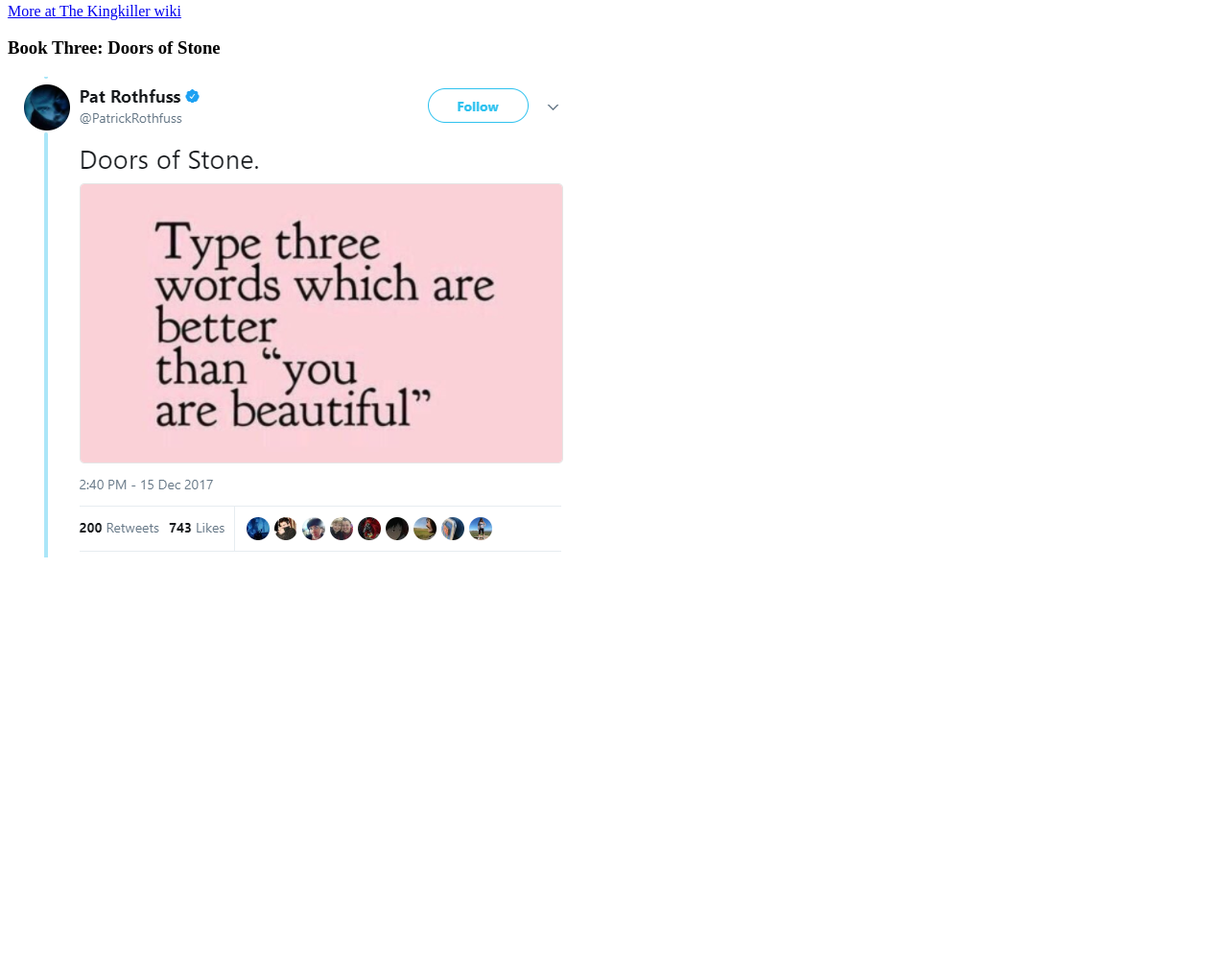
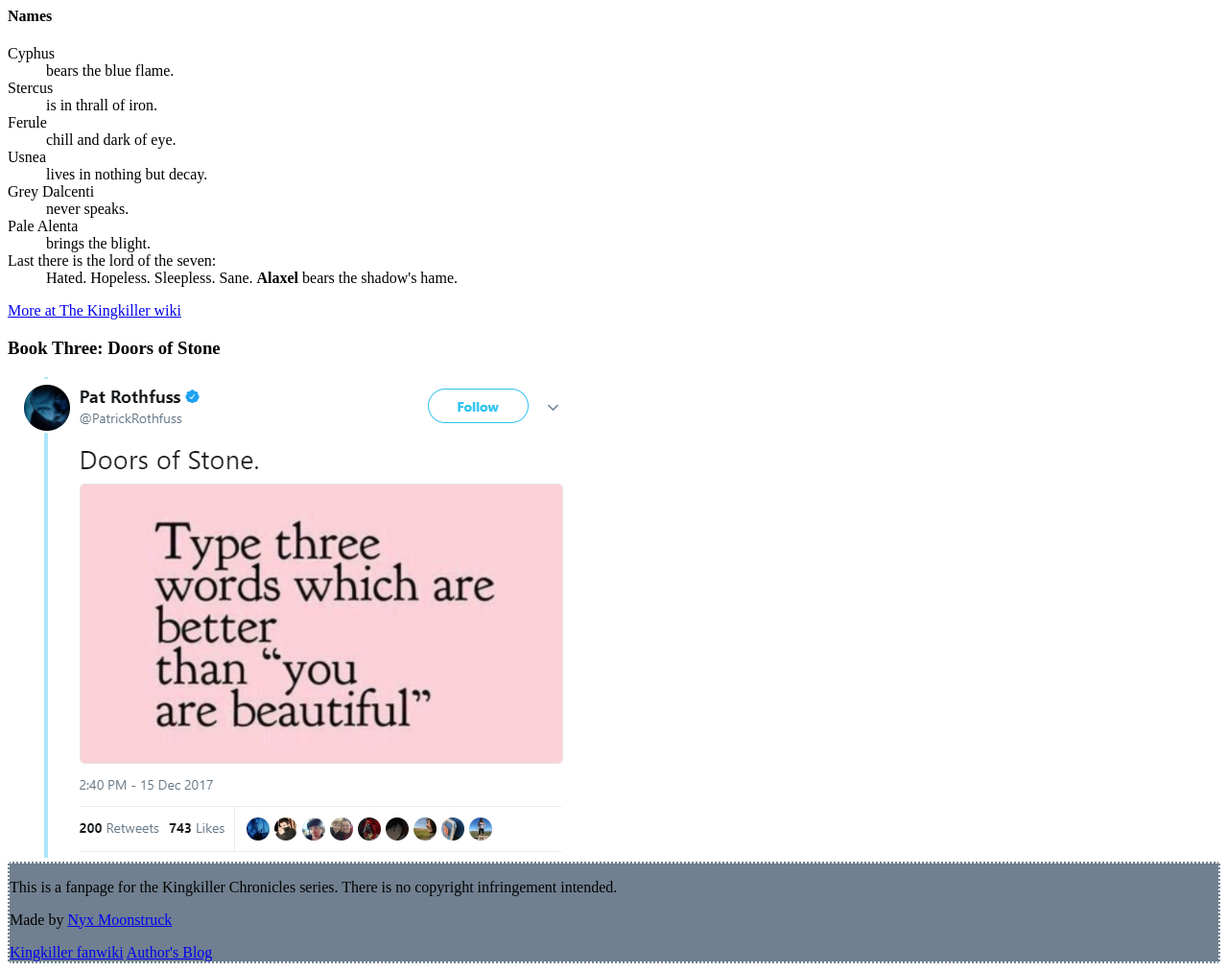
Before and after one commit to NyxMoonstruck/Ej-1, a plain HTML site: page extras.html in a window 1280 px wide. Shown: the part 2231-3243 px from the top of the page at 96% size. Before the commit the page ends 2824 px from the top, so only its background shows below. Drawn offline with Linux system fonts and the light colour scheme.

Commit message:
corrections

```diff
--- a/extras.html
+++ b/extras.html
@@ -52,6 +52,27 @@
 
 			To most of the Four Corners of Civilization, the Chandrian are a myth, more so than perhaps any other beings or creatures of legend. Nevertheless, speaking the name of any member of the Chandrian is strictly taboo, as there is a (perhaps not unfounded) superstition that speaking their name will cause them to appear.</blockquote>
 
+				<h4>Names</h4>
+			<dl>
+				<dt>Cyphus </dt>
+				<dd>bears the blue flame.</dd>
+				<dt>Stercus</dt>
+				<dd>is in thrall of iron.</dd>
+				<dt>Ferule</dt>
+				<dd>chill and dark of eye.</dd>
+				<dt>Usnea</dt>
+				<dd>lives in nothing but decay.</dd>
+				<dt>Grey Dalcenti</dt>
+				<dd>never speaks.</dd>
+				<dt>Pale Alenta</dt>
+				<dd>brings the blight.</dd>
+				<dt>Last there is the lord of the seven:</dt>
+				<dd>Hated. Hopeless. Sleepless. Sane.
+					<strong>Alaxel</strong> bears the shadow's hame.</dd>
+			</dl>
+
+
+
 			<a href="http://kingkiller.wikia.com/wiki/The_Chandrian">More at The Kingkiller wiki</a>
 
 		</span>
@@ -60,5 +81,13 @@
 		<article><h3>Book Three: Doors of Stone</h3>
 
 		<img src="Images/cruel_pat.png"></article>
+
+		<footer style="border: 2px dotted white; background-color: slategray">
+			<p>This is a fanpage for the Kingkiller Chronicles series. There is no copyright  infringement intended.</p>
+
+				<p>Made by <a href="nyx.moonstruck@gmail.com">Nyx Moonstruck</a></p>
+				<a href="http://kingkiller.wikia.com"> Kingkiller fanwiki</a>
+				<a href="https://blog.patrickrothfuss.com/">Author's Blog</a>
+		</footer>
 	</body>
 </html>
```
Also changed, not shown: book_one.html (+8 -0 lines), book_two.html (+8 -0 lines), index.html (+10 -3 lines).
